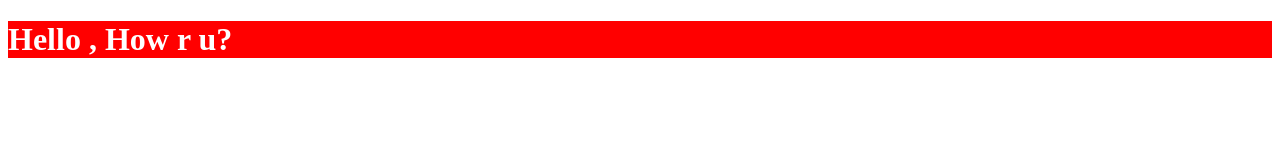
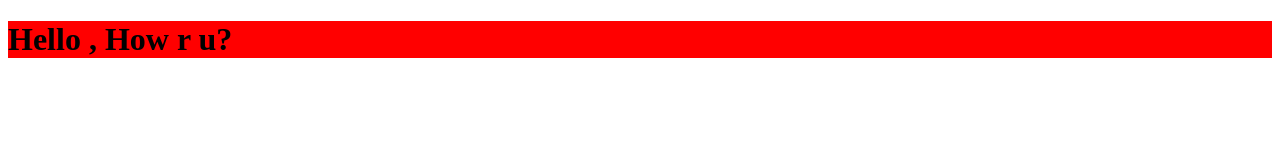
Before and after one commit to RanjitMI/DG-Hospital-Management, a plain HTML site: page index.html in a window 1280 px wide. Drawn offline with Linux system fonts and the light colour scheme.

Commit message:
index file changes update 2

```diff
--- a/index.html
+++ b/index.html
@@ -6,6 +6,6 @@
     <title>Document</title>
 </head>
 <body>
-    <h1 style="background-color: red; color: white;">Hello , How r u?</h1>
+    <h1 style="background-color: red;">Hello , How r u?</h1>
 </body>
 </html>
```
